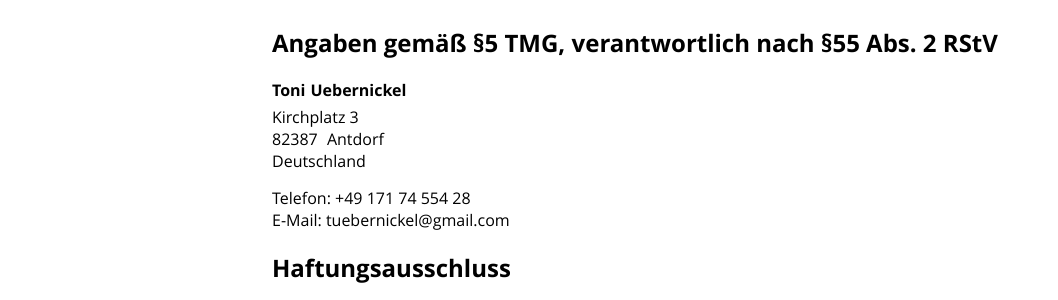
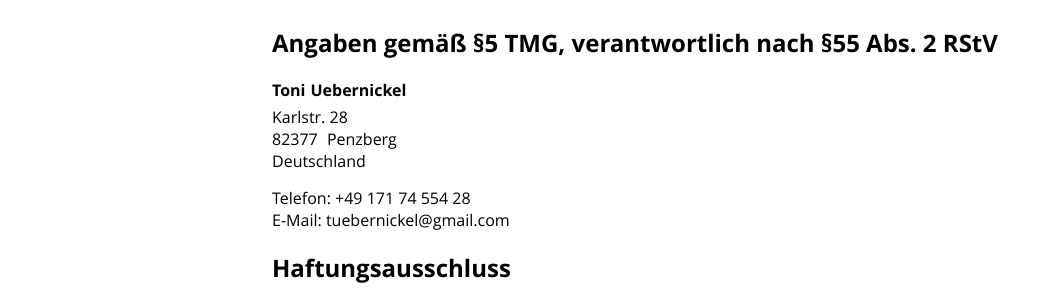
Before and after one commit to havvg/havvg.github.com, a Jekyll site: the page built from imprint.html, in a window 1280 px wide and 900 px high, scrolled down 531 px. Shown: the part 154-454 px from the top of the window, without its empty margins (0-1058 px from the left). Built offline with Jekyll 4.4.1, drawn with Linux system fonts in a browser that asks for light colours; nearby versions of some CDN libraries; Markdown is read by kramdown in place of the engine named in the settings.

Commit message:
update address on imprint

```diff
--- a/imprint.html
+++ b/imprint.html
@@ -13,8 +13,8 @@ title: Impressum
                 <span itemprop="givenName" class="given-name">Toni</span><span itemprop="familyName" class="family-name">Uebernickel</span>
             </span>
             <span itemprop="address" itemscope itemtype="http://schema.org/PostalAddress" class="adr home">
-                <span itemprop="streetAddress" class="street-address">Kirchplatz 3</span>
-                <span itemprop="postalCode" class="postal-code">82387</span> <span itemprop="addressLocality" class="locality">Antdorf</span>
+                <span itemprop="streetAddress" class="street-address">Karlstr. 28</span>
+                <span itemprop="postalCode" class="postal-code">82377</span> <span itemprop="addressLocality" class="locality">Penzberg</span>
                 <span itemprop="addressCountry" class="country-name">Deutschland</span>
             </span>
             <span>Telefon: <span itemprop="telephone">+49 171 74 554 28</span></span>
```
